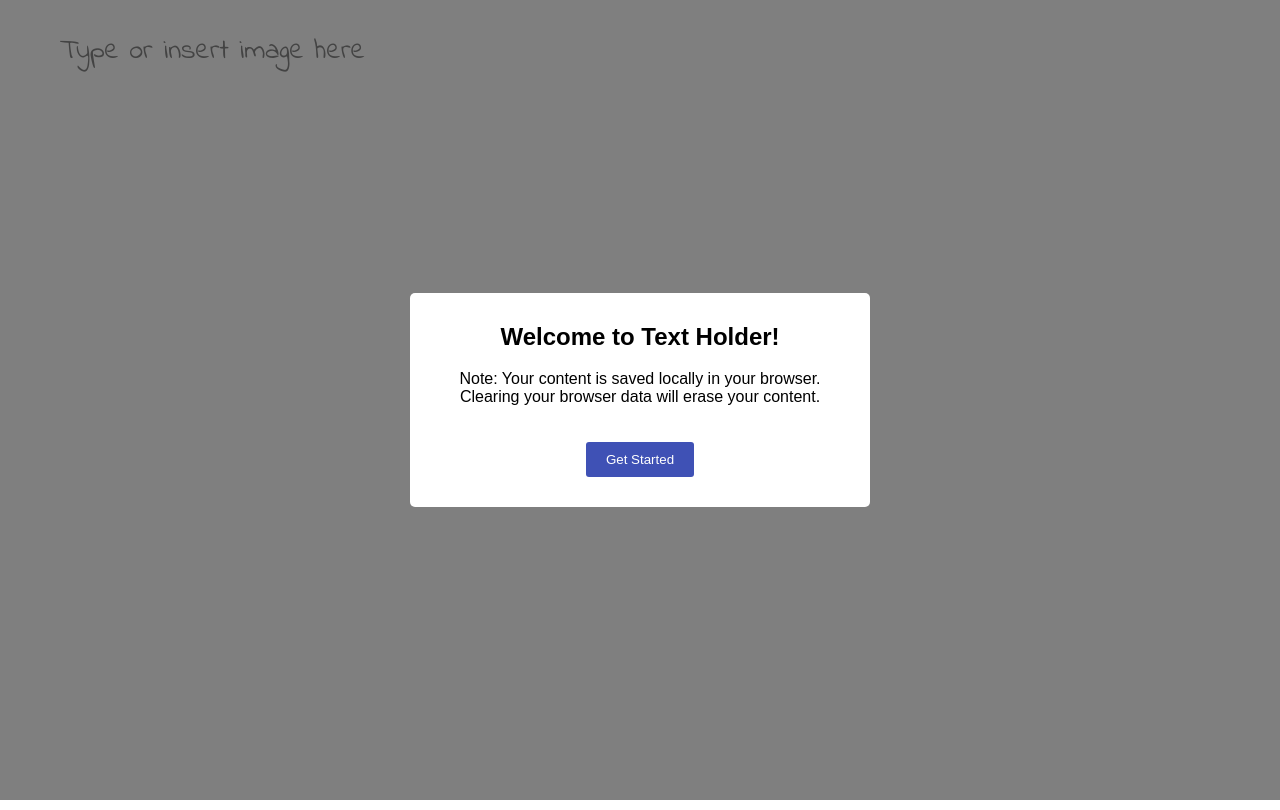
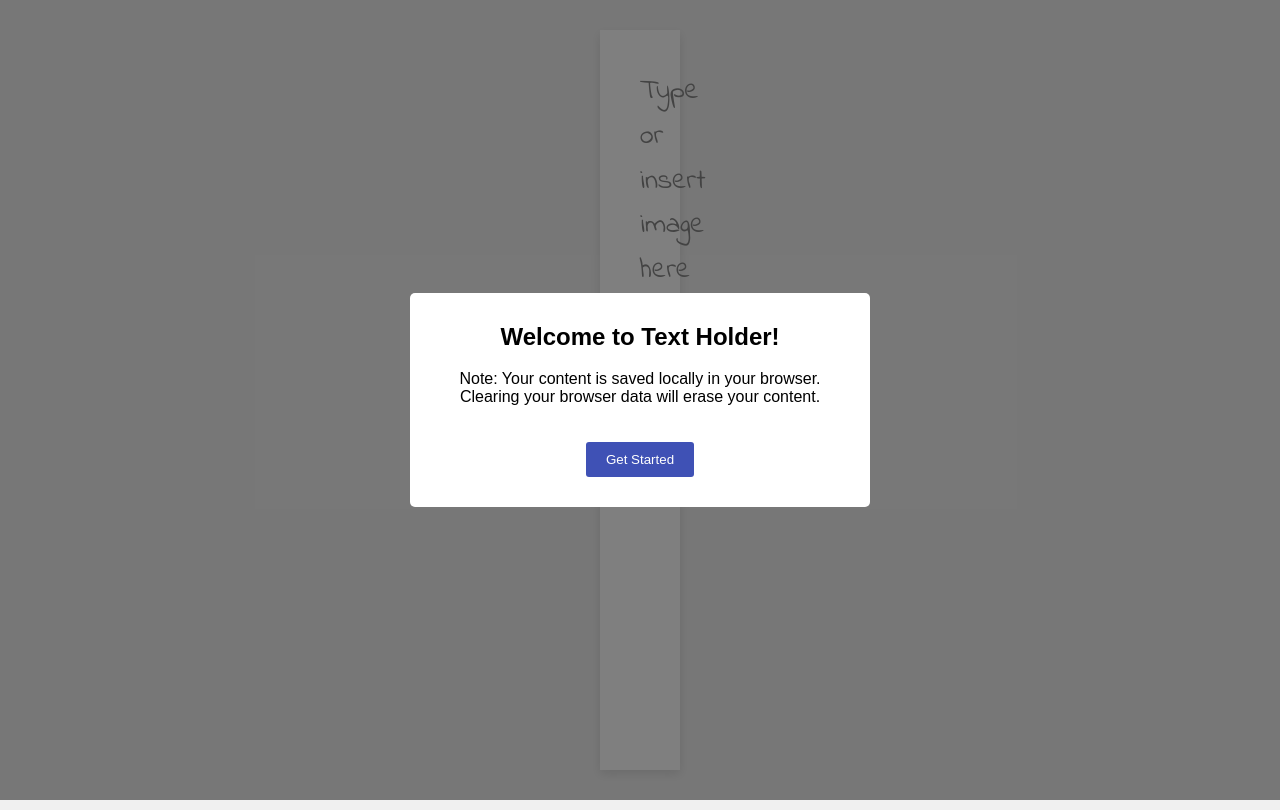
Before and after one commit to taiwuchen/text-holder, a React (Create React App) app: page / in a window 1280 px wide. Built offline with nearby package versions, Linux system fonts and the light colour scheme.

Commit message:
Update App.css
1. added boarder to the images
2. make the content area more visible

```diff
--- a/src/App.css
+++ b/src/App.css
@@ -4,6 +4,10 @@ html,
   margin: 0;
   padding: 0;
   height: 100%;
+  background-color: #f0f0f0;
+  display: flex;
+  justify-content: center;
+  align-items: center;
 }
 
 body {
@@ -19,8 +23,10 @@ body {
 .app {
   position: relative;
   max-width: 1200px; /* Set a maximum width for the content area */
-  margin: 10px auto; /* Center the app horizontally */
   height: calc(100% - 100px);
+  background-color: #ffffff; /* White background for the main content area */
+  box-shadow: 0px 4px 10px rgba(0, 0, 0, 0.1); /* Optional: Adds a subtle shadow */
+  padding: 20px; /* Adds space inside the content area */
 }
 
 /* Editor Wrapper */
@@ -52,6 +58,9 @@ body {
 img {
   max-width: 100%;
   height: auto;
+  border: 1px solid #3f51b5;
+  border-radius: 3px;
+  padding: 5px;
 }
 
 /* Placeholder Text */
```
